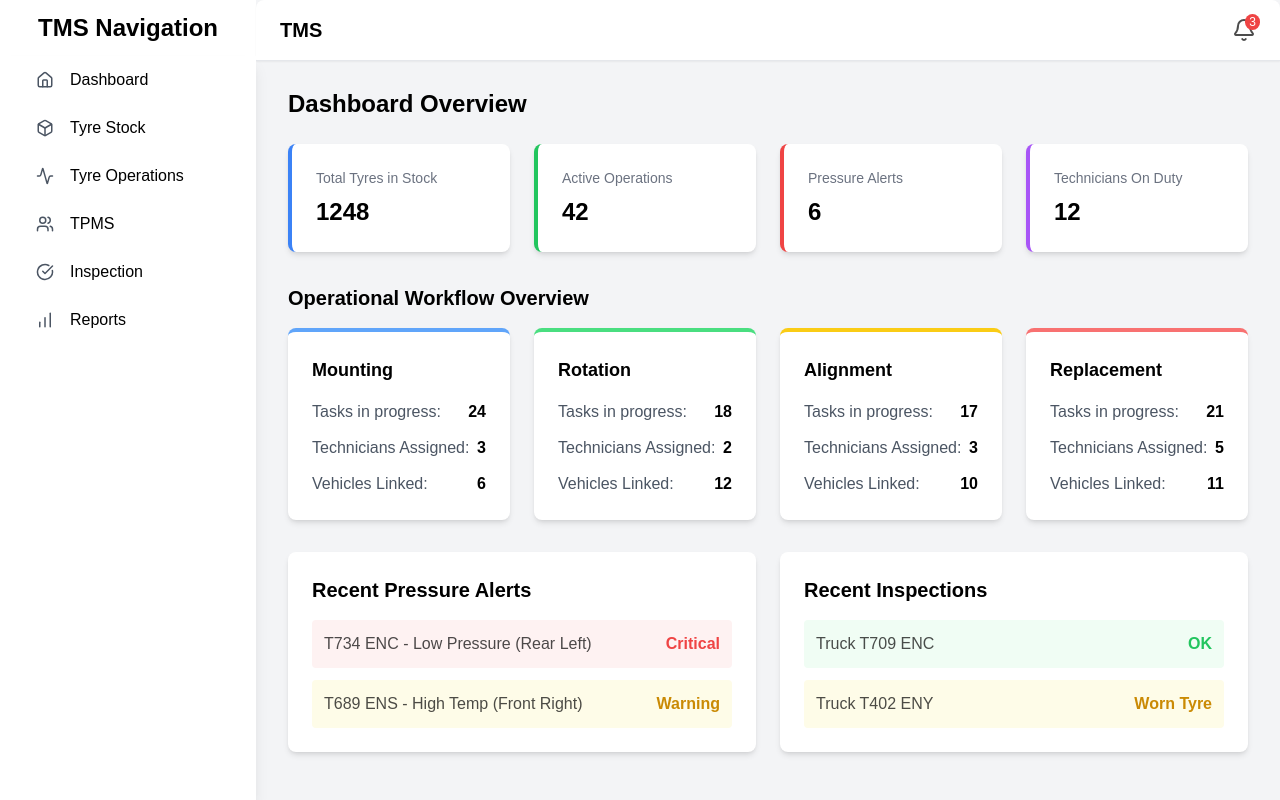
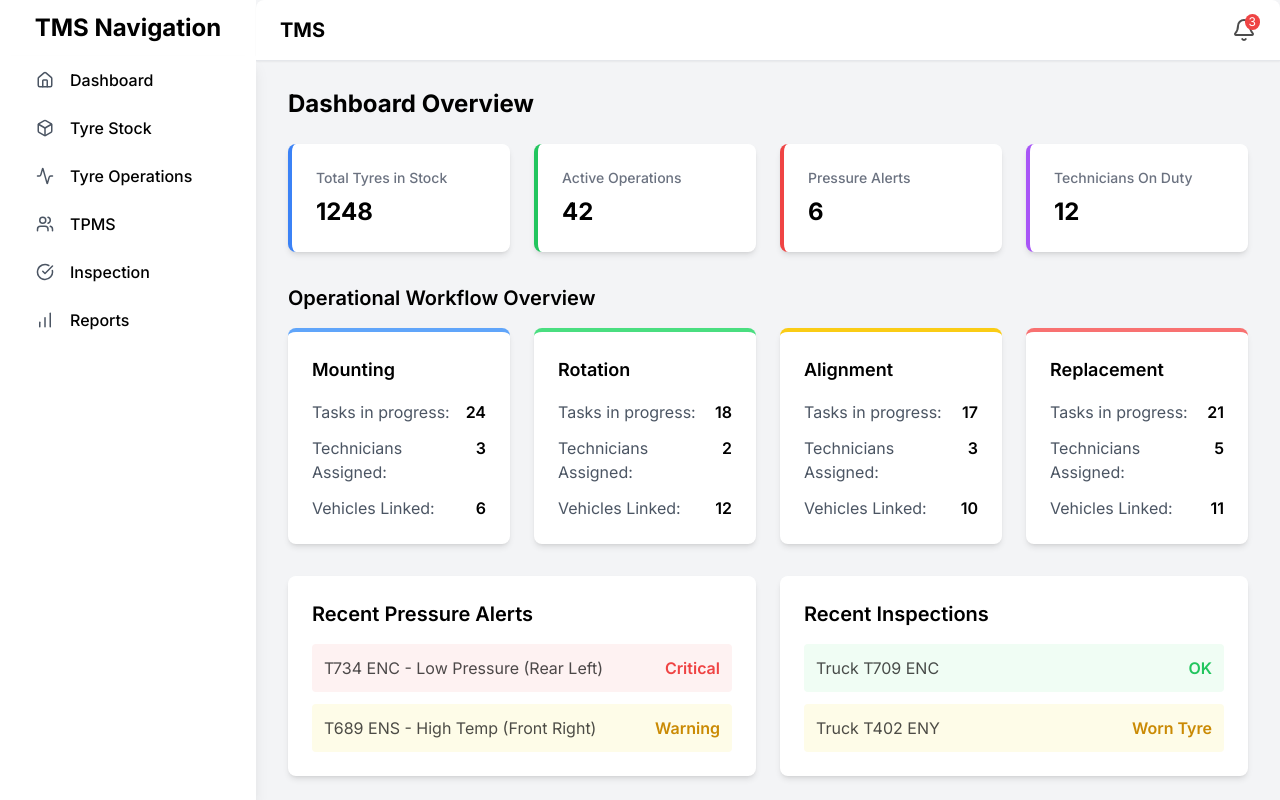
Before and after one commit to Codin-Technologies/codin, a Next.js app: page / in a window 1280 px wide. Built offline with nearby package versions, Linux system fonts and the light colour scheme; no server answers.

Commit message:
Change font to Inter - global.css

```diff
--- a/app/globals.css
+++ b/app/globals.css
@@ -13,17 +13,16 @@
   }
 }
 
-
-
 @media (prefers-color-scheme: dark) {
   :root {
-  --background: #0a0a0a;
-  --foreground: #ffffff;
+    --background: #0a0a0a;
+    --foreground: #ffffff;
   }
 }
 
+/* Apply Inter font globally */
 body {
   background: var(--background);
   color: var(--foreground);
-  font-family: Arial, Helvetica, sans-serif;
+  font-family: var(--font-inter), sans-serif;
 }
```
